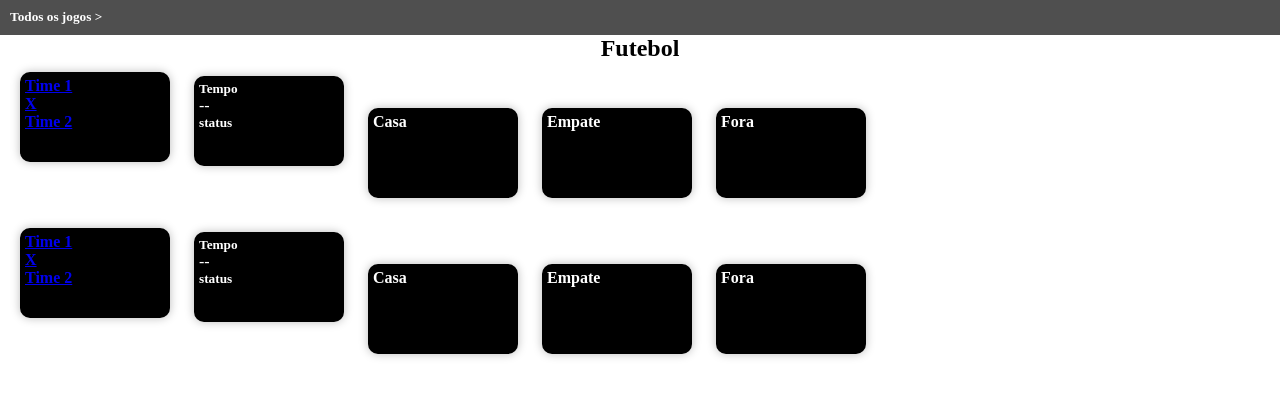
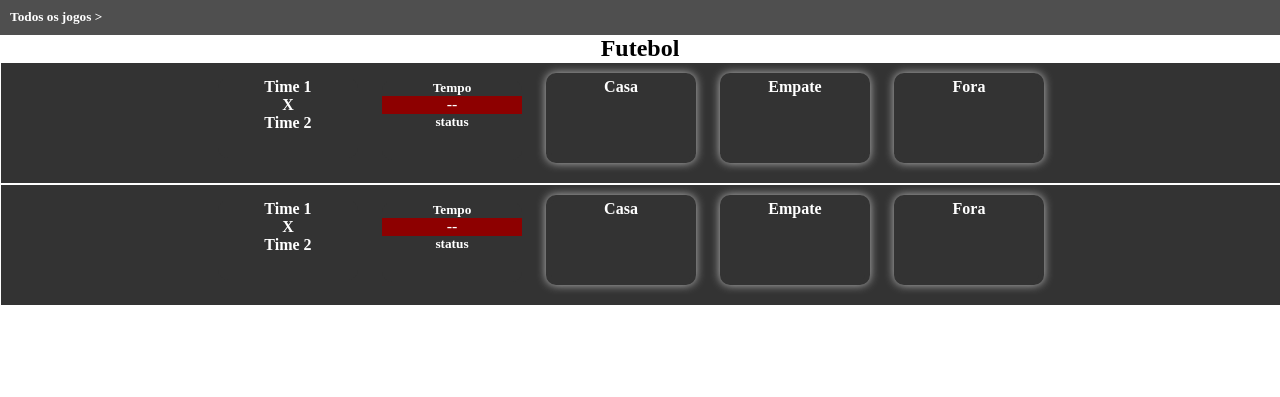
Before and after one commit to renansfreire/projeto-bs-pds, a PHP site: page / in a window 1280 px wide. Shown: the part 101-498 px from the top of the page. Run offline with PHP 8.4, Linux system fonts and the light colour scheme; the visitor is signed in with stand-in values (Sample User, id 1); data that the repository does not hold is empty.

Commit message:
Update aposta.css

```diff
--- a/css/aposta.css
+++ b/css/aposta.css
@@ -11,20 +11,51 @@
     text-align: center;
 }
 
+.case-box-matchers {
+    display: inline-block;
+    background-color: #333;
+    color: #FFF;
+    width: 100%;
+    height: 120px;
+    text-align: center;
+    border: 1px solid #FFF;
+}
+
+.minute {
+    background-color: #8d0000;
+}
+
 .case-produto {
-    display: inline-block;
-    background: black;
+    display: inline-table;
+    background: #333;
     color: #FFF;
+    text-align: center;
     height: 80px;
     width: 140px;
     border-radius: 10px;
+    margin-right: 20px;
     margin-bottom: 10px;
     margin-top: 10px;
-    margin-left: 20px;
     margin-bottom:20px;
     box-shadow: 0 0 10px 0 #bbbbbb;
     cursor: pointer;
-    border: 5px solid black;
+    border: 5px solid #333;
+}
+
+div #jogo a {
+    text-decoration: none;
+    color: #FFF;
+}
+
+div > #jogo, #tempo {
+    text-decoration: none;
+    border: none;
+    box-shadow: none;
+    cursor: auto;
+}
+
+div #jogo {
+    cursor: pointer;
 }
 
 .preco {
```
